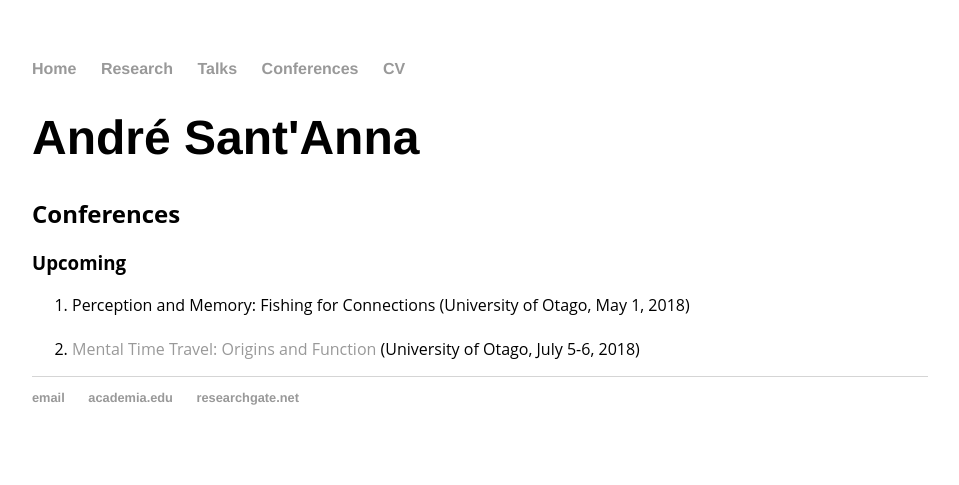
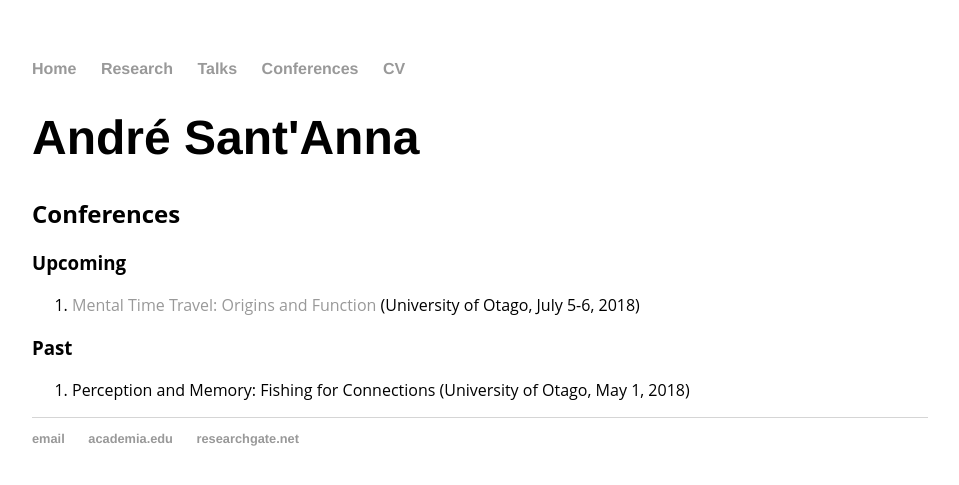
Before and after one commit to andresantanna/andresantanna.github.io, a Jekyll site: the page built from conferences.html, in a window 1280 px wide. Shown: the top 485 px of the page, without its empty margins (160-1119 px from the left). Built offline with Jekyll 4.4.1, drawn with Linux system fonts in a browser that asks for light colours; comment, search, counter and statistics services are not loaded.

Commit message:
Update conferences.html

```diff
--- a/conferences.html
+++ b/conferences.html
@@ -11,11 +11,14 @@ title: André Sant'Anna - Research
 
 	<ol type="1">
 
-		<li>Perception and Memory: Fishing for Connections (University of Otago, May 1, 2018)</li>
+		<li><a href="http://andre-santanna.com/otago-mtt.html">Mental Time Travel: Origins and Function</a> (University of Otago, July 5-6, 2018)</li>
 
-		<br />
+	</ol>
 
-		<li><a href="http://andre-santanna.com/otago-mtt.html">Mental Time Travel: Origins and Function</a> (University of Otago, July 5-6, 2018)</li>
+<h3>Past</h3>
+
+	<ol type="1">
+	<li>Perception and Memory: Fishing for Connections (University of Otago, May 1, 2018)</li>
 
 	</ol>
 
```
